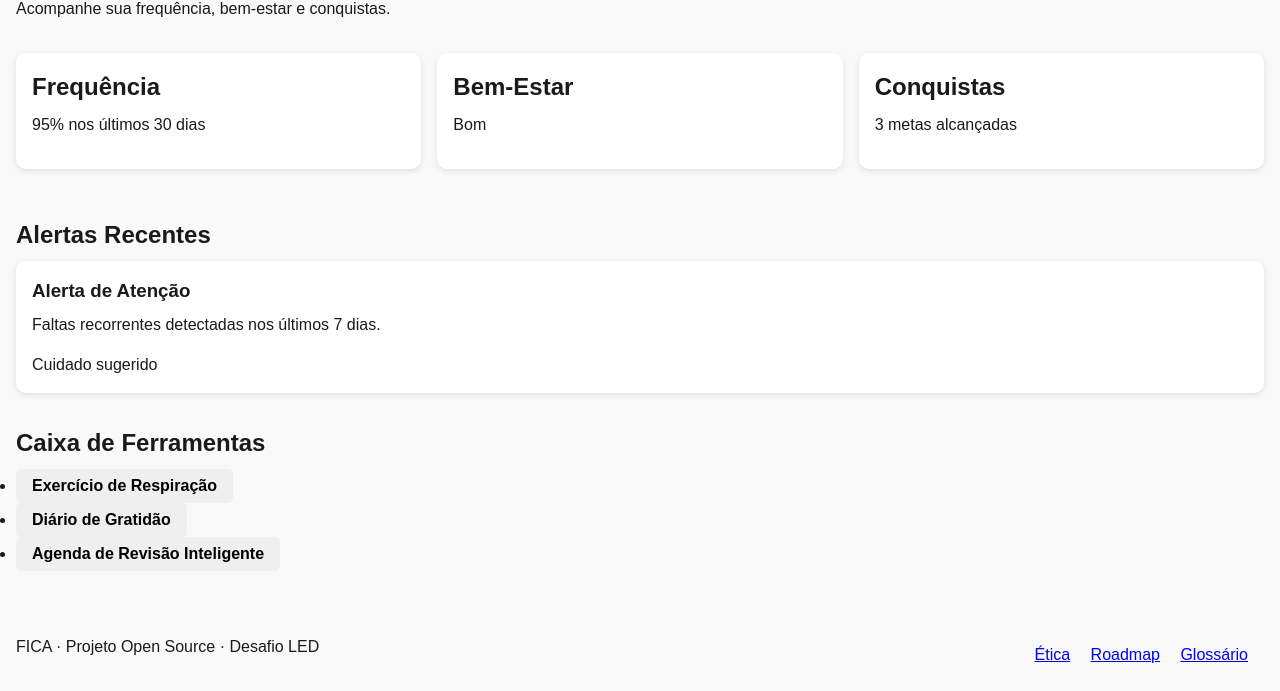
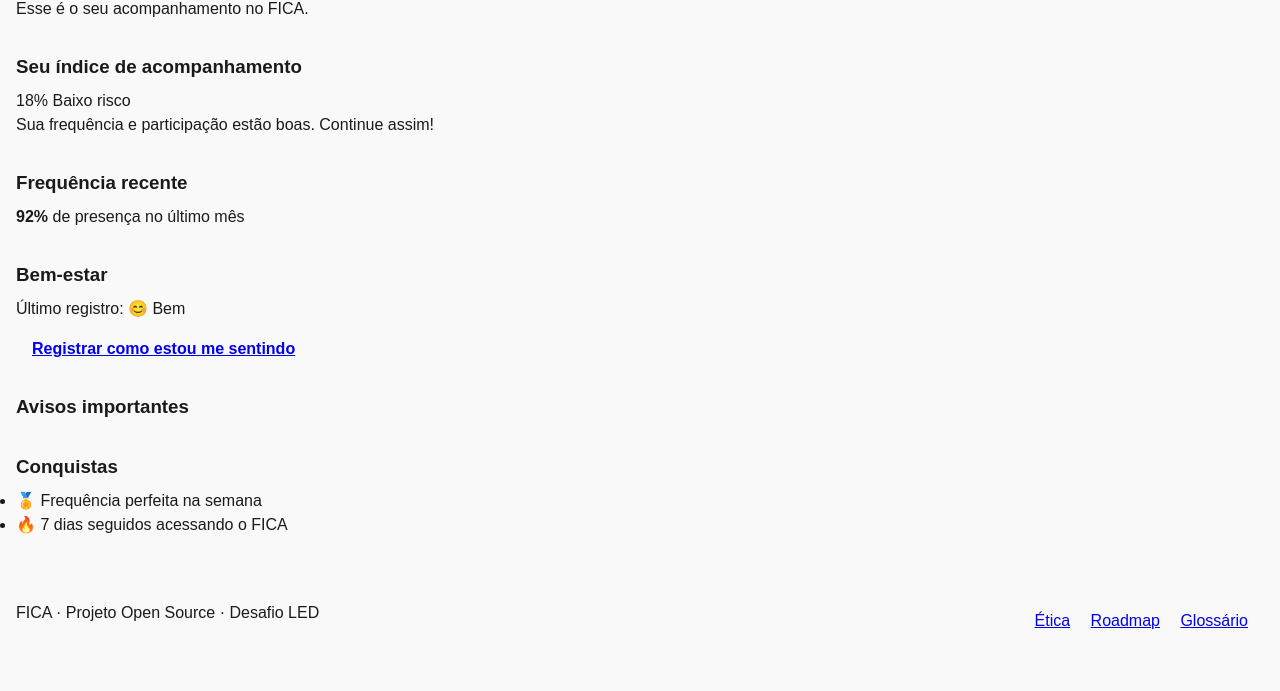
Before and after one commit to JoaoClaudiano/fica, a plain HTML site: page public/views/student/dashboard.html in a window 1280 px wide. Shown: the part 151-842 px from the top of the page. After the commit the page ends 808 px from the top, so only its background shows below. Drawn offline with Linux system fonts and the light colour scheme.

Commit message:
Atualizar o dashboard.html

```diff
--- a/public/views/student/dashboard.html
+++ b/public/views/student/dashboard.html
@@ -2,83 +2,83 @@
 <html lang="pt-BR">
 <head>
   <meta charset="UTF-8" />
-  <title>Dashboard do Aluno — FICA</title>
+  <title>FICA · Painel do Aluno</title>
+
   <meta name="viewport" content="width=device-width, initial-scale=1.0" />
 
-  <!-- Estilos -->
-  <link rel="stylesheet" href="/styles/base.css" />
-  <link rel="stylesheet" href="/styles/themes.css" />
-  <link rel="stylesheet" href="/styles/accessibility.css" />
+  <link rel="stylesheet" href="../../styles/base.css" />
+  <link rel="stylesheet" href="../../styles/themes.css" />
+  <link rel="stylesheet" href="../../styles/accessibility.css" />
 </head>
+
 <body>
 
-  <!-- Header -->
-  <div id="header-container"></div>
+  <a href="#main" class="skip-link">Pular para o conteúdo</a>
 
-  <main id="main" role="main">
-    <section class="student-hero">
-      <h1>Bem-vindo, [Nome do Aluno]</h1>
-      <p>Acompanhe sua frequência, bem-estar e conquistas.</p>
+  <div id="header"></div>
+
+  <main id="main" class="dashboard student-dashboard">
+
+    <!-- Saudação -->
+    <section class="dashboard-header">
+      <h2>Olá, João 👋</h2>
+      <p>Esse é o seu acompanhamento no FICA.</p>
     </section>
 
-    <!-- Indicadores -->
-    <section class="student-indicators">
-      <div class="card frequency-card">
-        <h2>Frequência</h2>
-        <p>95% nos últimos 30 dias</p>
+    <!-- Índice de Risco -->
+    <section class="risk-summary" aria-labelledby="risk-title">
+      <h3 id="risk-title">Seu índice de acompanhamento</h3>
+
+      <div class="risk-indicator low" id="riskIndicator">
+        <span class="risk-value">18%</span>
+        <span class="risk-label">Baixo risco</span>
       </div>
-      <div class="card wellbeing-card">
-        <h2>Bem-Estar</h2>
-        <p>Bom</p>
-      </div>
-      <div class="card achievements-card">
-        <h2>Conquistas</h2>
-        <p>3 metas alcançadas</p>
+
+      <p class="risk-explanation" id="riskExplanation">
+        Sua frequência e participação estão boas. Continue assim!
+      </p>
+    </section>
+
+    <!-- Frequência -->
+    <section class="frequency-summary">
+      <h3>Frequência recente</h3>
+      <p><strong>92%</strong> de presença no último mês</p>
+    </section>
+
+    <!-- Bem-estar -->
+    <section class="wellbeing-summary">
+      <h3>Bem-estar</h3>
+      <p>Último registro: 😊 Bem</p>
+
+      <a href="wellbeing.html" class="btn secondary">
+        Registrar como estou me sentindo
+      </a>
+    </section>
+
+    <!-- Alertas -->
+    <section class="alerts-section">
+      <h3>Avisos importantes</h3>
+
+      <div id="alertsContainer">
+        <!-- alertCard entra aqui -->
       </div>
     </section>
 
-    <!-- Alertas -->
-    <section class="student-alerts">
-      <h2>Alertas Recentes</h2>
-
-      <div id="alerts-container">
-        <!-- Exemplo de card de alerta usando componente -->
-        <div class="alert-card">
-          <h3>Alerta de Atenção</h3>
-          <p>Faltas recorrentes detectadas nos últimos 7 dias.</p>
-          <span class="tag">Cuidado sugerido</span>
-        </div>
-      </div>
+    <!-- Conquistas -->
+    <section class="achievements">
+      <h3>Conquistas</h3>
+      <ul>
+        <li>🏅 Frequência perfeita na semana</li>
+        <li>🔥 7 dias seguidos acessando o FICA</li>
+      </ul>
     </section>
 
-    <!-- Ferramentas Socioemocionais -->
-    <section class="student-tools">
-      <h2>Caixa de Ferramentas</h2>
-      <ul>
-        <li><button>Exercício de Respiração</button></li>
-        <li><button>Diário de Gratidão</button></li>
-        <li><button>Agenda de Revisão Inteligente</button></li>
-      </ul>
-    </section>
   </main>
 
-  <!-- Footer -->
-  <div id="footer-container"></div>
+  <div id="footer"></div>
 
-  <!-- Scripts -->
-  <script src="/scripts/router.js"></script>
-  <script src="/scripts/accessibility.js"></script>
-  <script src="/scripts/app.js"></script>
-  <script>
-    // Inserir header e footer via componentes
-    fetch('/components/header.html')
-      .then(r => r.text())
-      .then(html => document.getElementById('header-container').innerHTML = html);
-
-    fetch('/components/footer.html')
-      .then(r => r.text())
-      .then(html => document.getElementById('footer-container').innerHTML = html);
-  </script>
+  <script src="../../scripts/components.js"></script>
+  <script src="../../scripts/studentDashboard.js"></script>
 
 </body>
 </html>
```
